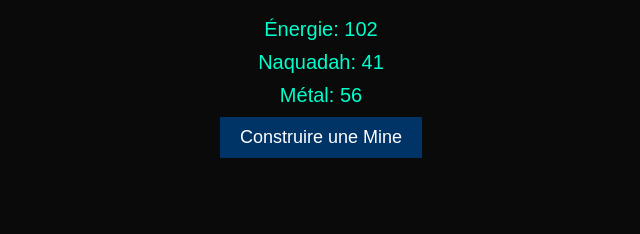
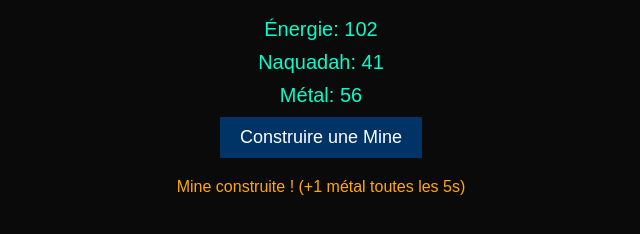
Before and after one commit to LucaSnouille/Gatewars, a plain HTML site: page index.html in a window 1280 px wide. Both pictures are taken after a click on the button "Construire une Mine". Shown: the part 90-324 px from the top of the page, without its empty margins (319-959 px from the left). Drawn offline with Linux system fonts and the light colour scheme.

Commit message:
Update index.html

```diff
--- a/index.html
+++ b/index.html
@@ -2,7 +2,6 @@
 <html lang="fr">
 <head>
   <meta charset="UTF-8">
-    <meta name="viewport" content="width=device-width, initial-scale=1.0">
   <title>GateWars Prototype</title>
   <style>
     body {
@@ -29,6 +28,11 @@
     .button:hover {
       background-color: #005599;
     }
+    .message {
+      margin-top: 20px;
+      font-size: 16px;
+      color: #ffaa00;
+    }
   </style>
 </head>
 <body>
@@ -38,12 +42,14 @@
     <p class="resource">Naquadah: <span id="naquadah">50</span></p>
     <p class="resource">Métal: <span id="metal">75</span></p>
     <button class="button" onclick="construire()">Construire une Mine</button>
+    <div id="message" class="message"></div>
   </div>
 
   <script>
     let energie = 100;
     let naquadah = 50;
     let metal = 75;
+    let minesConstruites = 0;
 
     function mettreAJour() {
       document.getElementById("energie").textContent = energie;
@@ -54,17 +60,18 @@
     function produire() {
       energie += 2;
       naquadah += 1;
-            metal += 1;
+      metal += 1 + minesConstruites; // +1 métal par mine construite
       mettreAJour();
     }
 
     function construire() {
-            if (metal >= 20) {
+      if (metal >= 20 && naquadah >= 10) {
         metal -= 20;
         naquadah -= 10;
-                setInterval(produire, 5000);
+        minesConstruites++;
+        document.getElementById("message").textContent = "Mine construite ! (+1 métal toutes les 5s)";
       } else {
-                alert("Pas assez de ressources!");
+        document.getElementById("message").textContent = "Pas assez de ressources ! (20 métal, 10 naquadah)";
       }
       mettreAJour();
     }
```
Lines whose indentation alone changed are shown as unchanged.
